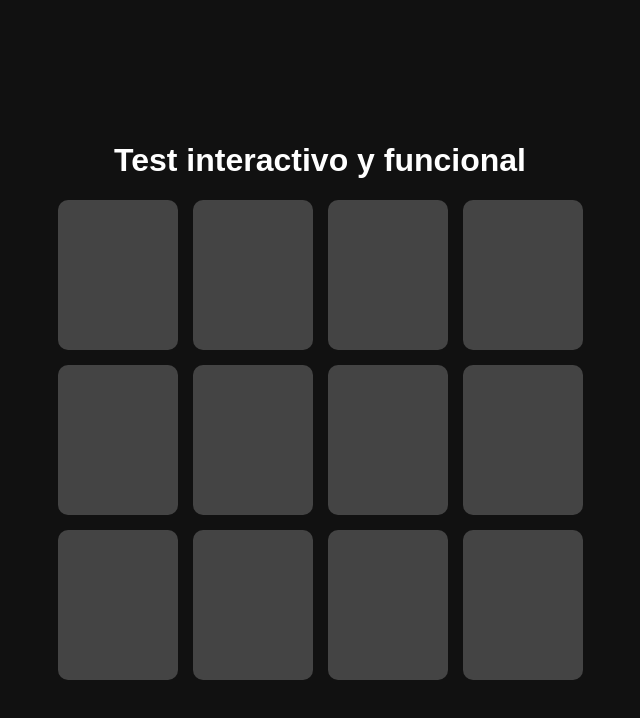
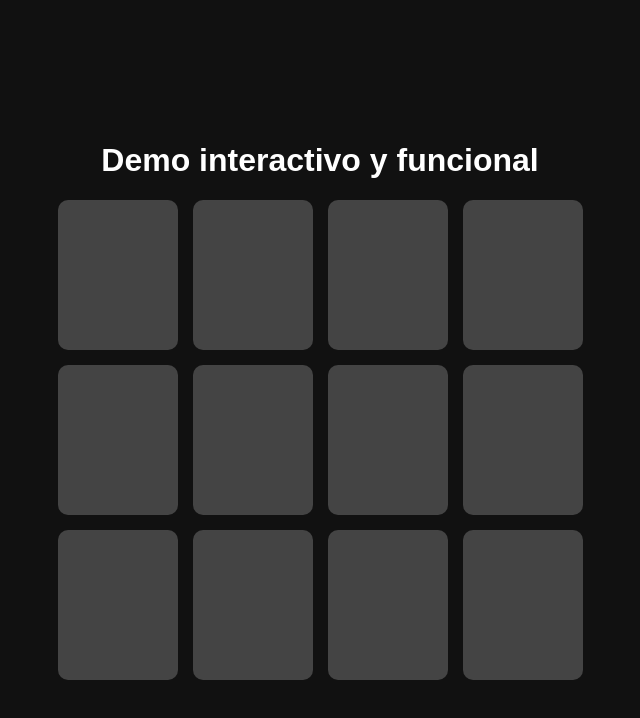
Before and after one commit to CrisDevz/test-game, a plain HTML site: page index.html in a window 1280 px wide. Shown: the whole page, without its empty margins (320-960 px from the left). Drawn offline with Linux system fonts and the light colour scheme.

Commit message:
Actualizar index.html

```diff
--- a/index.html
+++ b/index.html
@@ -112,7 +112,7 @@
     </style>
   </head>
   <body>
-    <h1>Test interactivo y funcional</h1>
+    <h1>Demo interactivo y funcional</h1>
     <div class="juego" id="juego"></div>
     <img id="imagenCentro" class="imagen-centro" />
 
```
